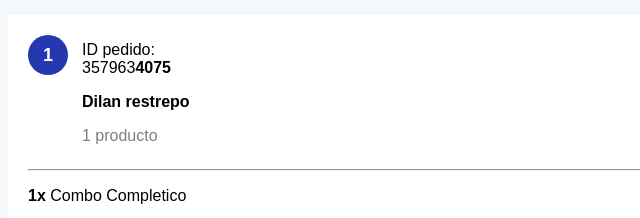
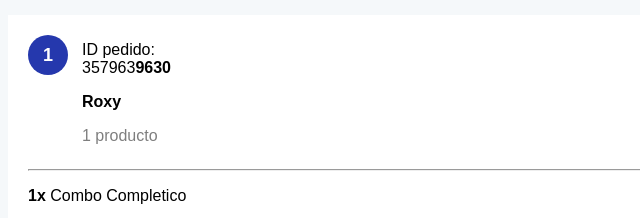
Before and after one commit to DeivisMillan/Deivifrb2, a plain HTML site: page index.html in a window 1280 px wide. Shown: the part 336-554 px from the top of the page, 0-640 px from the left. Drawn offline with Linux system fonts and the light colour scheme.

Commit message:
Update index.html

```diff
--- a/index.html
+++ b/index.html
@@ -119,9 +119,9 @@
 
     <div class="inf_contacto">
 
-    <p class="id">ID pedido: 357963<span class="negro">4075</span></p>
+    <p class="id">ID pedido: 357963<span class="negro">9630</span></p>
 
-    <p class="nombre_cliente"> Dilan restrepo</p>
+    <p class="nombre_cliente"> Roxy</p>
 
     <p class="cuantos_productos">1 producto</p>
 
```
